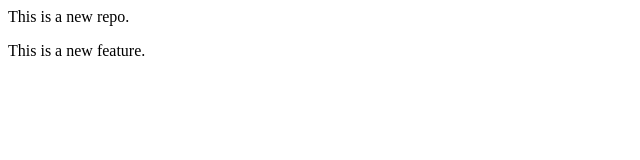
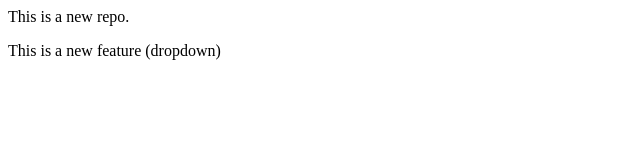
Before and after one commit to priyanshimogha/newlocalrepo, a plain HTML site: page index.html in a window 1280 px wide. Shown: the full height of the page, 0-640 px from the left. Drawn offline with Linux system fonts and the light colour scheme.

Commit message:
add dropdown

```diff
--- a/index.html
+++ b/index.html
@@ -1,2 +1,2 @@
 <p>This is a new repo.<p>
-<p>This is a new feature.<p>
+<p>This is a new feature (dropdown)<p>
```
